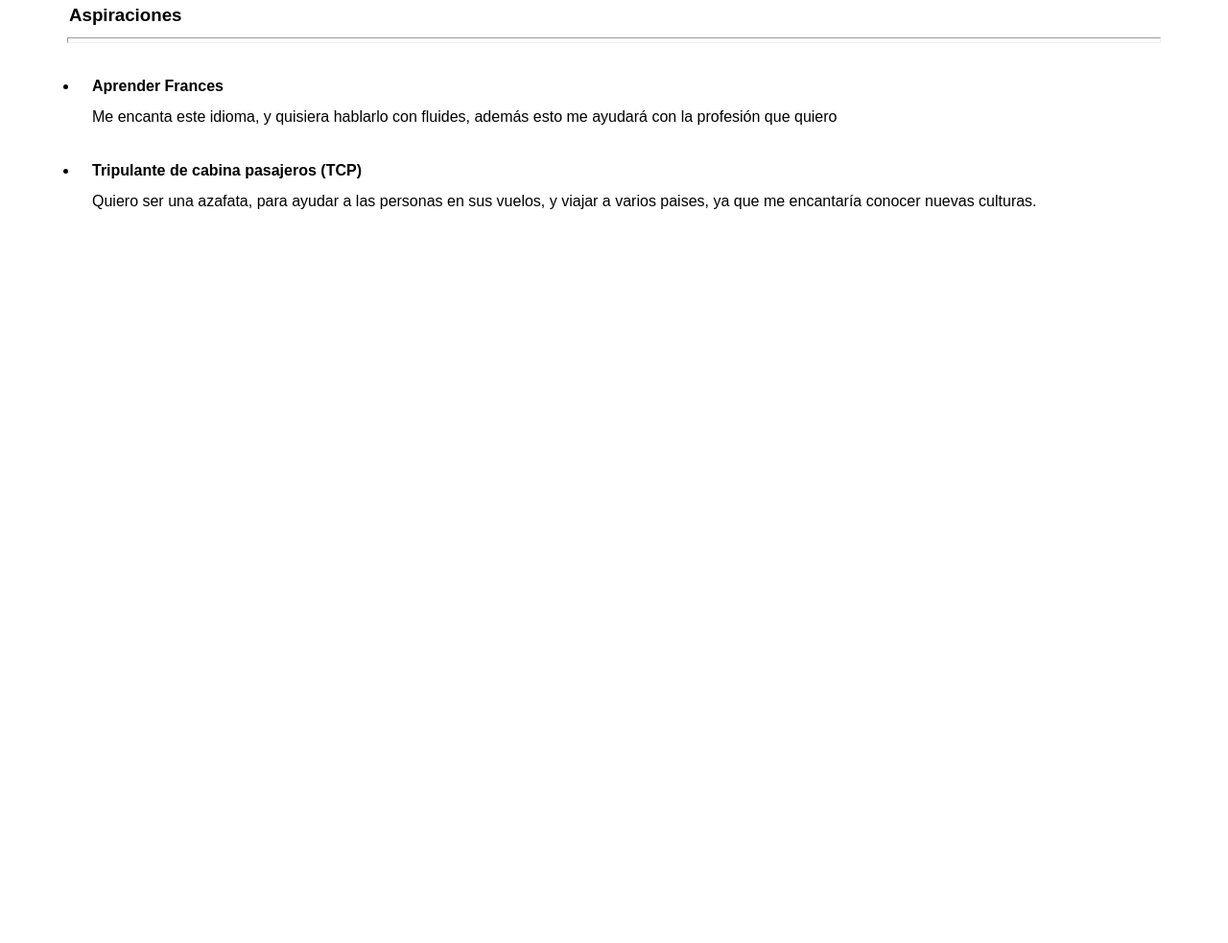
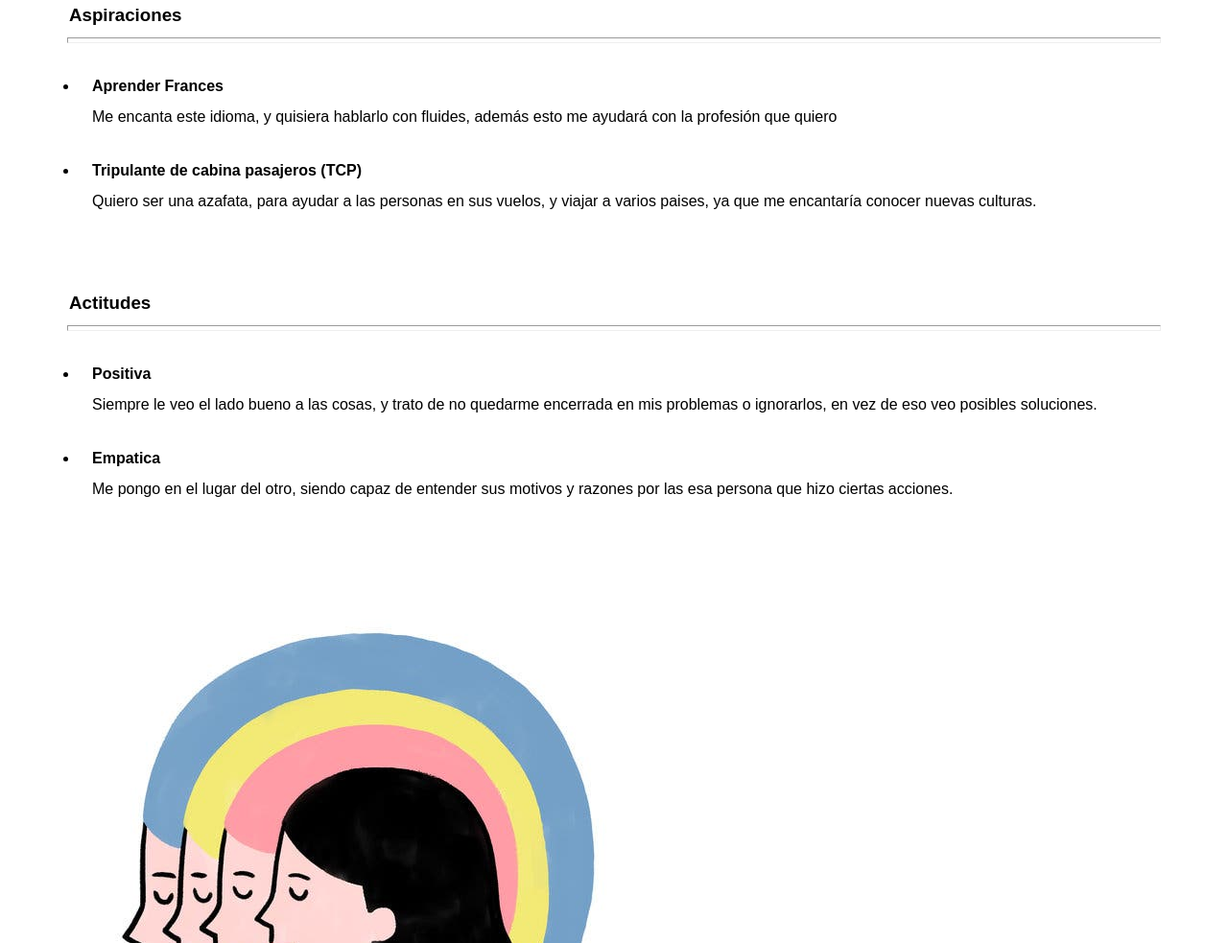
Before and after one commit to RamirezJustin/Trabajo-final, a plain HTML site: page index.html in a window 1280 px wide. Shown: the part 5457-6440 px from the top of the page at 96% size. Before the commit the page ends 5772 px from the top, so only its background shows below. Drawn offline with Linux system fonts and the light colour scheme; files whose address does not match are found by name.

Commit message:
se agregaron las actitudes

```diff
--- a/index.html
+++ b/index.html
@@ -132,6 +132,27 @@
                 </ul>
             </div>
         </section>
+        <section class="contenido" id="Actitudes">
+            <div class="card_content">
+                <h3 class="title">Actitudes</h3>
+                <hr />
+                <ul>
+                    <li>
+                        <h4>Positiva</h4>
+                        <p>Siempre le veo el lado bueno a las cosas, y trato de no quedarme encerrada en mis problemas o
+                            ignorarlos, en vez de eso veo posibles soluciones.</p>
+                    </li>
+                    <li>
+                        <h4>Empatica</h4>
+                        <p>Me pongo en el lugar del otro, siendo capaz de entender sus motivos y razones por las esa persona que
+                            hizo ciertas acciones.</p>
+                    </li>
+                </ul>
+            </div>
+            <figure class="card_image">
+                <img src="C:\Users\familia Jimenez A\OneDrive\Escritorio\Trabajo final\assets\Imagenes/actitud.jpg" alt="" />
+            </figure>
+        </section>
     </div>
 </body>
 
```
Also changed, not shown: assets/Imagenes/actitud.jpg (added).
